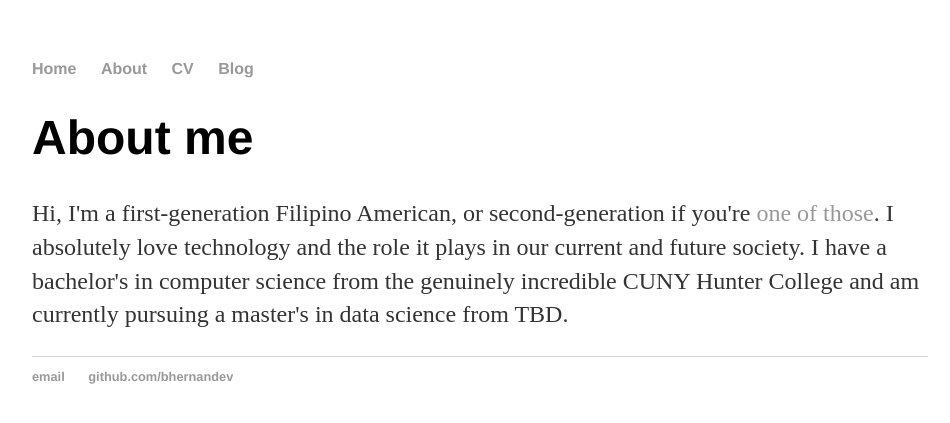
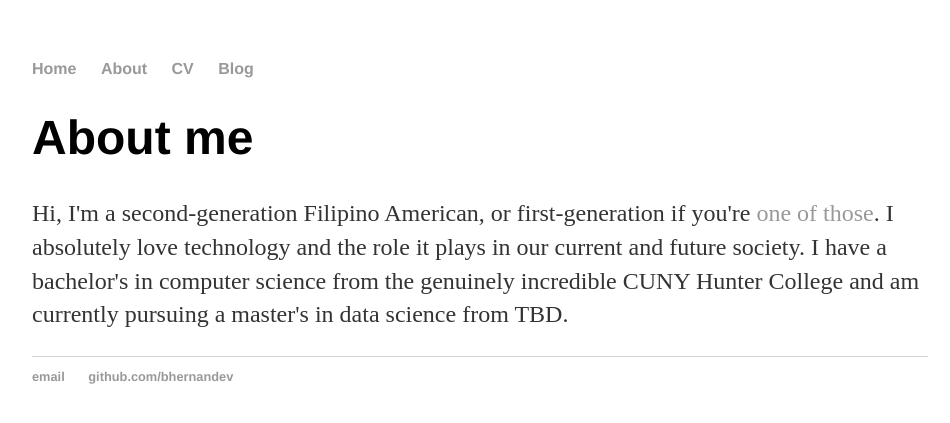
Before and after one commit to bhernandev/bhernandev.github.io, a Jekyll site: the page built from about/index.html, in a window 1280 px wide. Shown: the top 423 px of the page, without its empty margins (160-1110 px from the left). Built offline with Jekyll 4.4.1, drawn with Linux system fonts in a browser that asks for light colours.

```diff
--- a/about/index.html
+++ b/about/index.html
@@ -3,5 +3,5 @@ layout: default
 title: About me
 ---
 <h1>{{ page.title }}</h1>
-<p>Hi, I'm a first-generation Filipino American, or second-generation if you're <a href="https://en.wikipedia.org/wiki/Immigrant_generations">one of those</a>. I absolutely love technology and the role it plays in our current and future society. I have a bachelor's in computer science from the genuinely incredible CUNY Hunter College and am currently pursuing a master's in data science from TBD.
+<p>Hi, I'm a second-generation Filipino American, or first-generation if you're <a href="https://en.wikipedia.org/wiki/Immigrant_generations">one of those</a>. I absolutely love technology and the role it plays in our current and future society. I have a bachelor's in computer science from the genuinely incredible CUNY Hunter College and am currently pursuing a master's in data science from TBD.
 </p>
```
